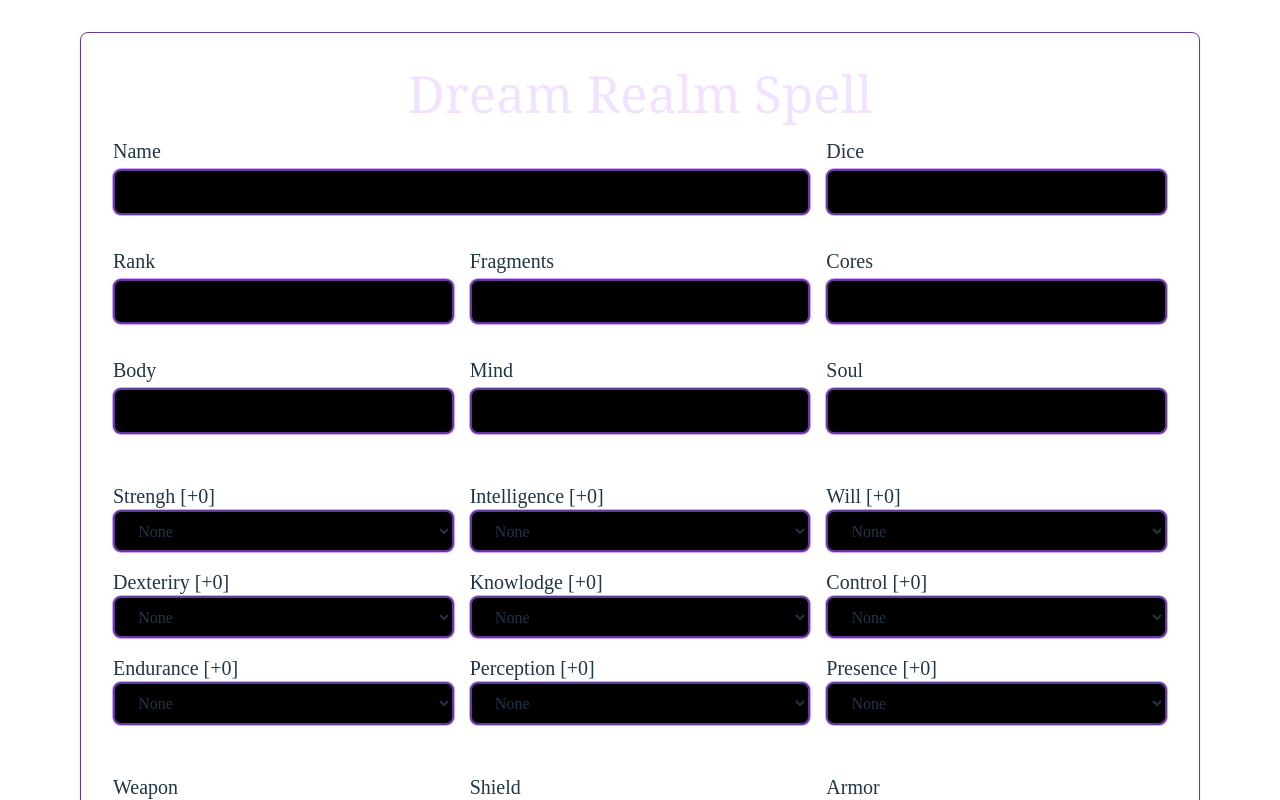
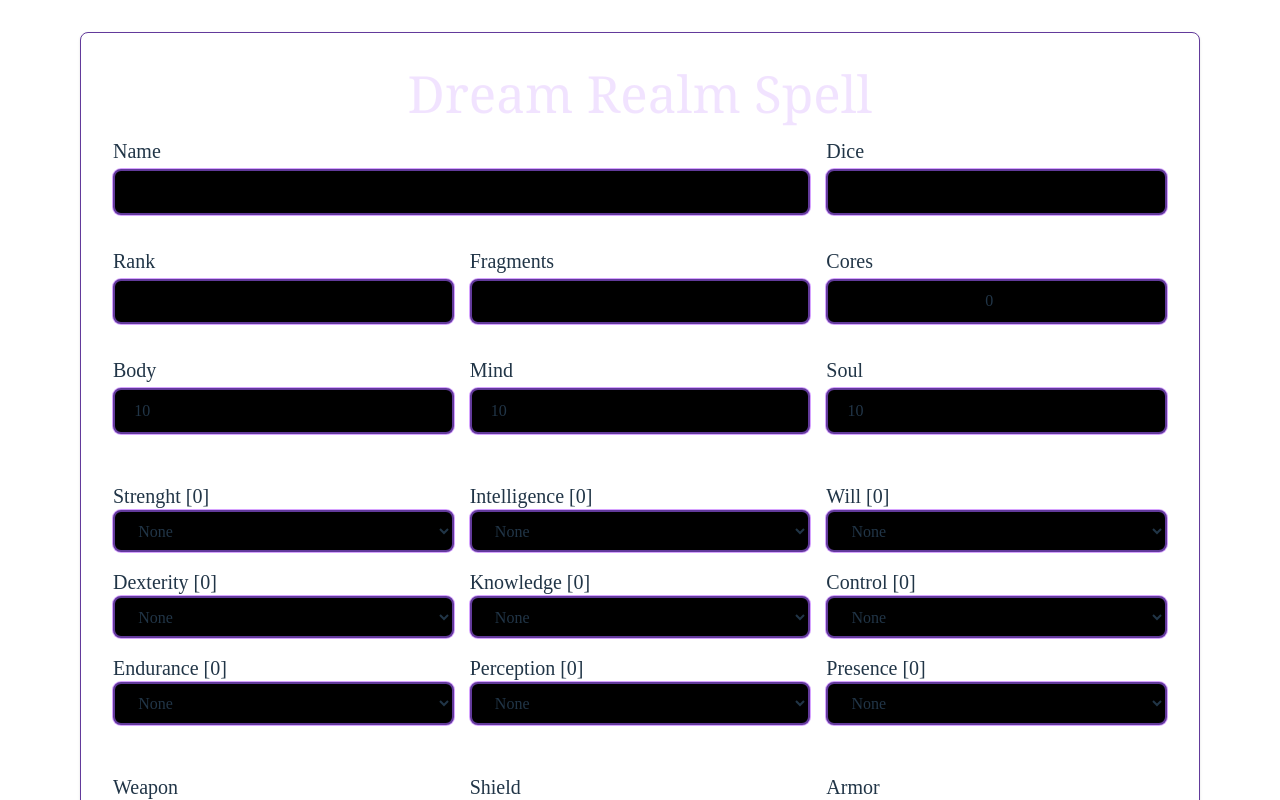
Before and after one commit to Batatoni/Worst-Speel, a React (Vite) app: page / in a window 1280 px wide. Shown: the top 800 px of the page. Built offline with nearby package versions, Linux system fonts and the light colour scheme.

Commit message:
functions

```diff
--- a/src/App.tsx
+++ b/src/App.tsx
@@ -1,23 +1,30 @@
 import { useState } from "react";
 import "./App.css";
 import Input from "./components/Input";
-import Select from "./components/Select";
 import Label from "./components/Label";
+import {
+  InputMainAtributte,
+  SkillSelect,
+} from "./components/SpecialComponents";
 
 function App() {
   const [atr, setAttributes] = useState({
-    Strenght: 0,
-    Agility: 0,
-    Endurance: 0,
-    Intelligence: 0,
-    Knowledge: 0,
-    Perception: 0,
-    Will: 0,
-    Control: 0,
-    Presence: 0,
+    Body: 10,
+    Mind: 10,
+    Soul: 10,
+    Strenght: "None",
+    Agility: "None",
+    Endurance: "None",
+    Intelligence: "None",
+    Knowledge: "None",
+    Perception: "None",
+    Will: "None",
+    Control: "None",
+    Presence: "None",
+    Cores: 0,
   });
 
-  const AttAtribute = (name: string, value: number) => {
+  const AttValue = (name: string, value: number | string) => {
     setAttributes((prevAtributtes) => ({
       ...prevAtributtes,
       [name]: value,
@@ -44,57 +51,144 @@ function App() {
             <p className="text-left text-xl">Cores</p>
             <Input name="" type="text" />
             <Input name="" type="number" />
-            <Input name="" type="number" className="text-center" />
+            <Input
+              name=""
+              type="number"
+              className="text-center"
+              value={atr.Cores}
+              onchange={(e) => AttValue("Cores", e.target.value)}
+            />
           </div>
           <div className="grid grid-cols-3 gap-x-4 gap-y-1 mt-8">
             <p className="text-left text-xl">Body</p>
             <p className="text-left text-xl">Mind</p>
             <p className="text-left text-xl">Soul</p>
-            <Input name="" type="number" />
-            <Input name="" type="number" />
-            <Input name="" type="number" />
+            <InputMainAtributte
+              id="Body"
+              value={atr.Body}
+              AttValue={AttValue}
+            />
+            <InputMainAtributte
+              id="Mind"
+              value={atr.Mind}
+              AttValue={AttValue}
+            />
+            <InputMainAtributte
+              id="Soul"
+              value={atr.Soul}
+              AttValue={AttValue}
+            />
           </div>
           <div className="grid grid-cols-3 gap-4 mt-8">
-            <div >
-            <Label name="Strengh" value={`Strengh [+${atr.Strenght}]`} />
-            <Select name="Strengh" className="w-full" />
-            <Label name="Dexteriry" value={`Dexteriry [+${atr.Agility}]`} />
-            <Select name="Dexteriry" className="w-full"/>
-            <Label name="Endurance" value={`Endurance [+${atr.Endurance}]`} />
-            <Select name="Endurance" className="w-full"/>
+            <div>
+              <SkillSelect
+                AttValue={AttValue}
+                target={atr.Strenght}
+                name="strengh"
+                label="Strenght"
+                bonus={atr.Body}
+                globalBonus={atr.Cores}
+              />
+              <SkillSelect
+                AttValue={AttValue}
+                target={atr.Agility}
+                name="dexterity"
+                label="Dexterity"
+                bonus={atr.Body}
+                globalBonus={atr.Cores}
+              />
+              <SkillSelect
+                AttValue={AttValue}
+                target={atr.Endurance}
+                name="endurance"
+                label="Endurance"
+                bonus={atr.Body}
+                globalBonus={atr.Cores}
+              />
             </div>
             <div>
-            <Label name="Intelligence"  value={`Intelligence [+${atr.Intelligence}]`} />
-            <Select name="Intelligence" className="w-full"/>
-            <Label name="Knowlodge" value={`Knowlodge [+${atr.Knowledge}]`} />
-            <Select name="Knowlodge" className="w-full"/>
-            <Label name="Perception" value={`Perception [+${atr.Perception}]`} />
-            <Select name="Perception" className="w-full"/>
+              <SkillSelect
+                AttValue={AttValue}
+                target={atr.Intelligence}
+                name="intelligence"
+                label="Intelligence"
+                bonus={atr.Mind}
+                globalBonus={atr.Cores}
+              />
+              <SkillSelect
+                AttValue={AttValue}
+                target={atr.Knowledge}
+                name="knowledge"
+                label="Knowledge"
+                bonus={atr.Mind}
+                globalBonus={atr.Cores}
+              />
+              <SkillSelect
+                AttValue={AttValue}
+                target={atr.Perception}
+                name="perception"
+                label="Perception"
+                bonus={atr.Mind}
+                globalBonus={atr.Cores}
+              />
             </div>
             <div>
-            <Label name="Will" value={`Will [+${atr.Will}]`} />
-            <Select name="Will" className="w-full"/>
-            <Label name="Control" value={`Control [+${atr.Control}]`} />
-            <Select name="Control" className="w-full"/>
-            <Label name="Presence" value={`Presence [+${atr.Presence}]`} />
-            <Select name="Presence" className="w-full"/>
+              <SkillSelect
+                AttValue={AttValue}
+                target={atr.Will}
+                name="will"
+                label="Will"
+                bonus={atr.Soul}
+                globalBonus={atr.Cores}
+              />
+              <SkillSelect
+                AttValue={AttValue}
+                target={atr.Control}
+                name="control"
+                label="Control"
+                bonus={atr.Soul}
+                globalBonus={atr.Cores}
+              />
+              <SkillSelect
+                AttValue={AttValue}
+                target={atr.Presence}
+                name="presence"
+                label="Presence"
+                bonus={atr.Soul}
+                globalBonus={atr.Cores}
+              />
             </div>
           </div>
           <div className="grid grid-cols-3 gap-4 mt-8">
             <div>
-            <Label value="Weapon" />
-            <Input name="" type="text" className="mb-4" placeholder="Weapon Name" />
-            <Input name="" type="text" placeholder="Weapon Damage"/>
+              <Label value="Weapon" />
+              <Input
+                name=""
+                type="text"
+                className="mb-4"
+                placeholder="Weapon Name"
+              />
+              <Input name="" type="text" placeholder="Weapon Damage" />
             </div>
             <div>
-            <Label value="Shield" />
-            <Input name="" type="text" className="mb-4" placeholder="Shield Name" />
-            <Input name="" type="number" placeholder="Defence Points" />
+              <Label value="Shield" />
+              <Input
+                name=""
+                type="text"
+                className="mb-4"
+                placeholder="Shield Name"
+              />
+              <Input name="" type="number" placeholder="Defence Points" />
             </div>
             <div>
-            <Label value="Armor" />
-            <Input name="" type="text" className="mb-4" placeholder="Armor Name" />
-            <Input name="" type="number" placeholder="Defence Points" />
+              <Label value="Armor" />
+              <Input
+                name=""
+                type="text"
+                className="mb-4"
+                placeholder="Armor Name"
+              />
+              <Input name="" type="number" placeholder="Defence Points" />
             </div>
           </div>
           <div className="w-full bg-gray-200 rounded-full h-2.5 dark:bg-gray-700 mt-8">
@@ -104,9 +198,6 @@ function App() {
             ></div>
           </div>
         </div>
-        <button onClick={() => AttAtribute("Strenght", atr.Strenght + 1)}>
-          {atr.Strenght}
-        </button>
       </div>
     </>
   );
--- a/src/components/Input.tsx
+++ b/src/components/Input.tsx
@@ -1,18 +1,39 @@
-import React, { HTMLInputTypeAttribute } from 'react';
-import theme from './Theme';
+import React, { HTMLInputTypeAttribute } from "react";
+import theme from "./Theme";
 
 interface InputProps {
   name: string;
   type: HTMLInputTypeAttribute;
   className?: string;
-  value?: string;
+  value?: string | number;
   placeholder?: string;
+  onchange?: (e: React.ChangeEvent<HTMLInputElement>) => void;
 }
 
-const Input: React.FC<InputProps> = ({ name, type, className, value, placeholder}) => {
+const Input: React.FC<InputProps> = ({
+  name,
+  type,
+  className,
+  value,
+  placeholder,
+  onchange,
+}) => {
   const change: string = "text-xl w-full";
-  className = className? `${theme} ${change} ${className}`: `${theme} ${change}`;
-  return <input name={name} type={type} className={className} value={value} placeholder={placeholder}/>;
+  className = className
+    ? `${theme} ${change} ${className}`
+    : `${theme} ${change}`;
+  return (
+    <input
+      id={name}
+      type={type}
+      className={className}
+      value={value}
+      placeholder={placeholder}
+      onChange={onchange}
+    />
+  );
 };
 
+
+
 export default Input;
--- a/src/components/Select.tsx
+++ b/src/components/Select.tsx
@@ -1,22 +1,32 @@
-import React, { } from 'react';
-import theme from './Theme';
+import React from "react";
+import theme from "./Theme";
 
 interface InputProps {
   name: string;
   value?: "None" | "Trained" | "Mastered" | "Supreme";
   className?: string;
+  onselectchange?: (e: React.ChangeEvent<HTMLSelectElement>) => void;
 }
 
-const Select: React.FC<InputProps> = ({ name, value, className }) => {
-  className = className ? `${className} ${theme}` : theme;
+const Select: React.FC<InputProps> = ({
+  name,
+  value,
+  className,
+  onselectchange,
+}) => {
+  className = className ? `${className} ${theme} w-full` : `${theme} w-full`;
   return (
-  <select name={name} /* onChange={""} */  className={className} value={value? value : "None"}>
-    <option >None</option>
-    <option >Trained</option>
-    <option >Mastered</option>
-    <option >Supreme</option>
+    <select
+      name={name}
+      onChange={onselectchange}
+      className={className}
+      value={value}
+    >
+      <option value="None">None</option>
+      <option value="Trained">Trained</option>
+      <option value="Mastered">Mastered</option>
+      <option value="Supreme">Supreme</option>
     </select>
-
   );
 };
 
--- /dev/null
+++ b/src/components/SpecialComponents.tsx
@@ -0,0 +1,75 @@
+// Date: 03/20/2021
+import Input from "./Input";
+import Select from "./Select";
+import Label from "./Label";
+
+type ProfLevel = "None" | "Trained" | "Mastered" | "Supreme";
+
+interface InputProps {
+  id: string;
+  value?: string | number;
+  AttValue: (name: string, value: number) => void;
+}
+interface SelectProps {
+  name: string;
+  bonus: number;
+  label: string;
+  target: string;
+  globalBonus: number;
+  AttValue: (name: string, value: number | string) => void;
+}
+
+export function InputMainAtributte({ id, value, AttValue }: InputProps) {
+  return (
+    <Input
+      type="number"
+      name={id}
+      value={value}
+      onchange={(e) => AttValue(id, Number(e.target.value))}
+    />
+  );
+}
+
+export function SkillSelect({
+  name,
+  bonus,
+  label,
+  target,
+  globalBonus,
+  AttValue,
+}: SelectProps) {
+  const Mult = MultExtract(target as ProfLevel);
+  const atributevalue = Math.floor((bonus - 10) / 2);
+  const FinalAtribute = (atributevalue + globalBonus) * Mult;
+  return (
+    <div>
+      <Label
+        value={
+          atributevalue > 0
+            ? `${label} [+${FinalAtribute}]`
+            : `${label} [${FinalAtribute}]`
+        }
+      />
+      <Select
+        name={name}
+        value={target as ProfLevel}
+        onselectchange={(e) =>
+          AttValue(label, String(e.target.value) as ProfLevel)
+        }
+      />
+    </div>
+  );
+}
+function MultExtract(target: ProfLevel): number {
+  switch (target) {
+    case "None":
+      return 1;
+    case "Trained":
+      return 2;
+    case "Mastered":
+      return 3;
+    case "Supreme":
+      return 4;
+  }
+  return 0;
+}
```
